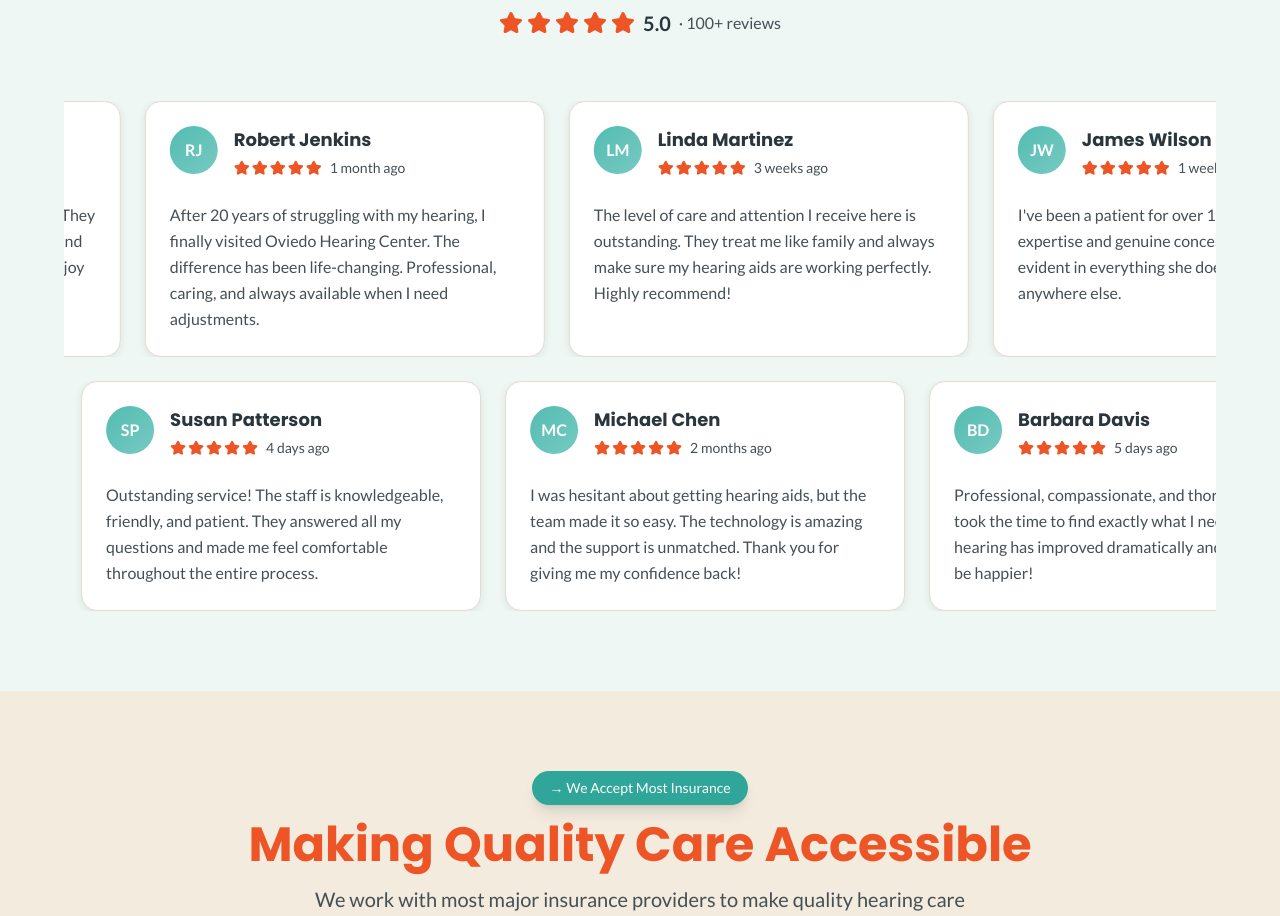
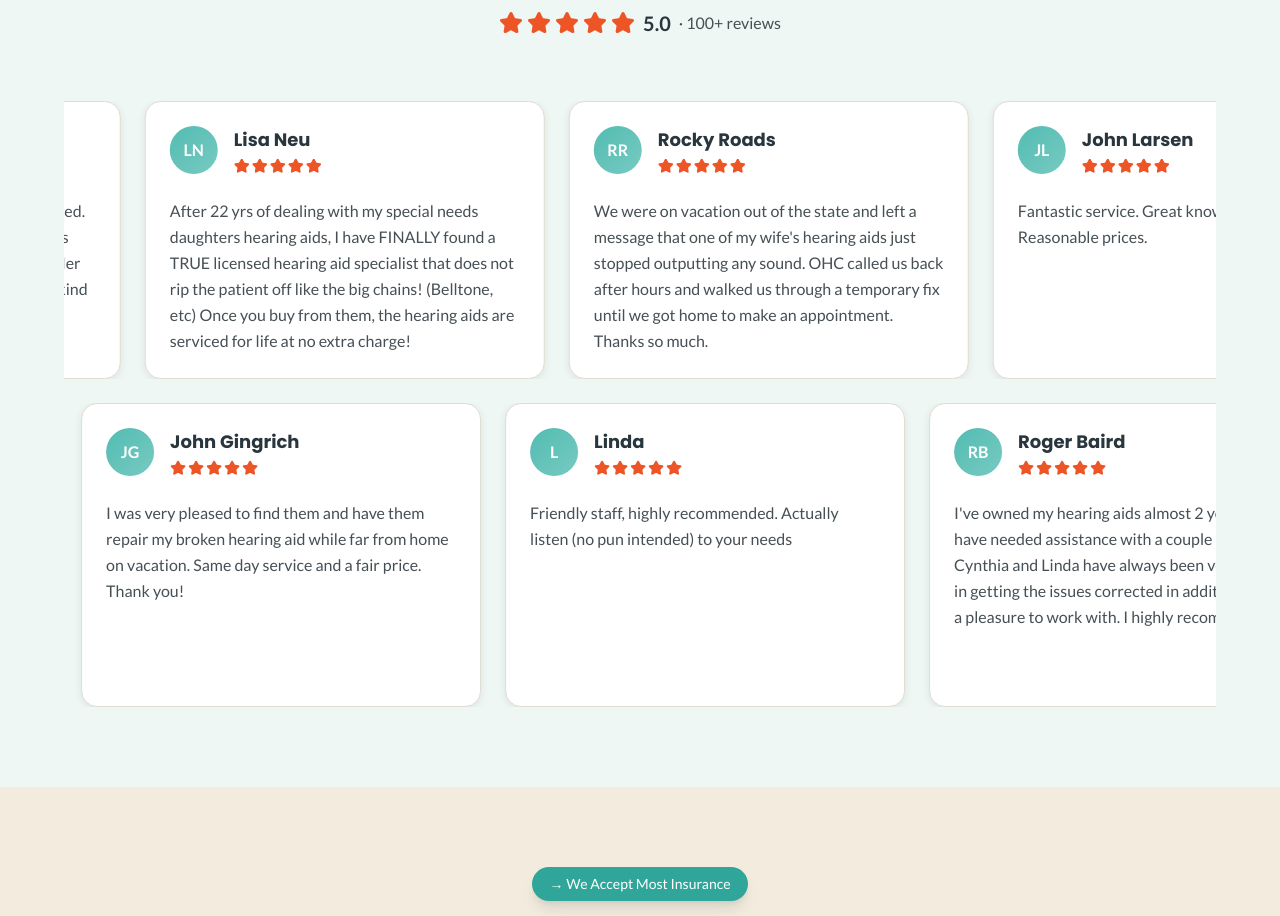
Before and after one commit to triavalabs/hear-with-heart, a React (Vite) app: page / in a window 1280 px wide. Shown: the part 3345-4261 px from the top of the page. Built offline with nearby package versions, Linux system fonts and the light colour scheme; the HTML template or start-up script is replaced by a standard one.

Commit message:
feat: Update testimonials with actual reviews

```diff
--- a/src/components/Testimonials.tsx
+++ b/src/components/Testimonials.tsx
@@ -5,60 +5,52 @@ import { fadeInUp, staggerContainer, staggerItem } from "@/lib/animationVariants
 
 const testimonials = [
   {
-    name: "Margaret Thompson",
-    text: "Dr. Smith and her team have been wonderful. They took the time to understand my needs and found the perfect hearing aids for me. I can finally enjoy conversations with my grandchildren again!",
+    name: "Sherry Young",
+    text: "Cynthia truly wants to help the hearing impaired. She works hard to find the perfect hearing aids based on your hearing loss and affordability. Her prices are very reasonable too! She is always kind and patient as well. I highly recommend her services🙂",
     rating: 5,
-    date: "2 weeks ago",
-    initials: "MT",
+    initials: "SY",
   },
   {
-    name: "Robert Jenkins",
-    text: "After 20 years of struggling with my hearing, I finally visited Oviedo Hearing Center. The difference has been life-changing. Professional, caring, and always available when I need adjustments.",
+    name: "Lisa Neu",
+    text: "After 22 yrs of dealing with my special needs daughters hearing aids, I have FINALLY found a TRUE licensed hearing aid specialist that does not rip the patient off like the big chains! (Belltone, etc) Once you buy from them, the hearing aids are serviced for life at no extra charge!",
     rating: 5,
-    date: "1 month ago",
-    initials: "RJ",
+    initials: "LN",
   },
   {
-    name: "Linda Martinez",
-    text: "The level of care and attention I receive here is outstanding. They treat me like family and always make sure my hearing aids are working perfectly. Highly recommend!",
+    name: "Rocky Roads",
+    text: "We were on vacation out of the state and left a message that one of my wife's hearing aids just stopped outputting any sound. OHC called us back after hours and walked us through a temporary fix until we got home to make an appointment. Thanks so much.",
     rating: 5,
-    date: "3 weeks ago",
-    initials: "LM",
+    initials: "RR",
   },
   {
-    name: "James Wilson",
-    text: "I've been a patient for over 10 years. Dr. Smith's expertise and genuine concern for her patients is evident in everything she does. I wouldn't go anywhere else.",
+    name: "John Larsen",
+    text: "Fantastic service. Great knowledgeable staff. Reasonable prices.",
     rating: 5,
-    date: "1 week ago",
-    initials: "JW",
+    initials: "JL",
   },
   {
-    name: "Susan Patterson",
-    text: "Outstanding service! The staff is knowledgeable, friendly, and patient. They answered all my questions and made me feel comfortable throughout the entire process.",
+    name: "John Gingrich",
+    text: "I was very pleased to find them and have them repair my broken hearing aid while far from home on vacation. Same day service and a fair price. Thank you!",
     rating: 5,
-    date: "4 days ago",
-    initials: "SP",
+    initials: "JG",
   },
   {
-    name: "Michael Chen",
-    text: "I was hesitant about getting hearing aids, but the team made it so easy. The technology is amazing and the support is unmatched. Thank you for giving me my confidence back!",
+    name: "Linda",
+    text: "Friendly staff, highly recommended. Actually listen (no pun intended) to your needs",
     rating: 5,
-    date: "2 months ago",
-    initials: "MC",
+    initials: "L",
   },
   {
-    name: "Barbara Davis",
-    text: "Professional, compassionate, and thorough. They took the time to find exactly what I needed. My hearing has improved dramatically and I couldn't be happier!",
+    name: "Roger Baird",
+    text: "I've owned my hearing aids almost 2 years and have needed assistance with a couple of issues. Cynthia and Linda have always been very helpful in getting the issues corrected in addition to being a pleasure to work with. I highly recommend them.",
     rating: 5,
-    date: "5 days ago",
-    initials: "BD",
+    initials: "RB",
   },
   {
-    name: "Thomas Anderson",
-    text: "Excellent experience from start to finish. The hearing evaluation was comprehensive and the fitting was perfect. Highly recommend to anyone experiencing hearing loss.",
+    name: "Gretchen Hyde",
+    text: "I've been with several hearing places and audiologists for 15 years. Cynthia Quinn is the best. She is so knowledgeable and helpful. No high power sales. Just very pleasant to work with. Very likable and reasonable. I recommend her over all the audiologists I've seen and definitely better than any of the hearing centers.",
     rating: 5,
-    date: "3 months ago",
-    initials: "TA",
+    initials: "GH",
   },
 ];
 
@@ -80,13 +72,10 @@ const ReviewCard = ({ testimonial }: { testimonial: typeof testimonials[0] }) =>
       </div>
       <div className="flex-1 min-w-0">
         <h4 className="font-bold text-charcoal text-lg mb-1">{testimonial.name}</h4>
-        <div className="flex items-center gap-2 mb-2">
-          <div className="flex gap-0.5">
-            {Array.from({ length: testimonial.rating }).map((_, i) => (
-              <Star key={i} className="w-4 h-4 fill-burnt-orange text-burnt-orange" />
-            ))}
-          </div>
-          <span className="text-sm text-body-gray">{testimonial.date}</span>
+        <div className="flex gap-0.5 mb-2">
+          {Array.from({ length: testimonial.rating }).map((_, i) => (
+            <Star key={i} className="w-4 h-4 fill-burnt-orange text-burnt-orange" />
+          ))}
         </div>
       </div>
     </div>
```
